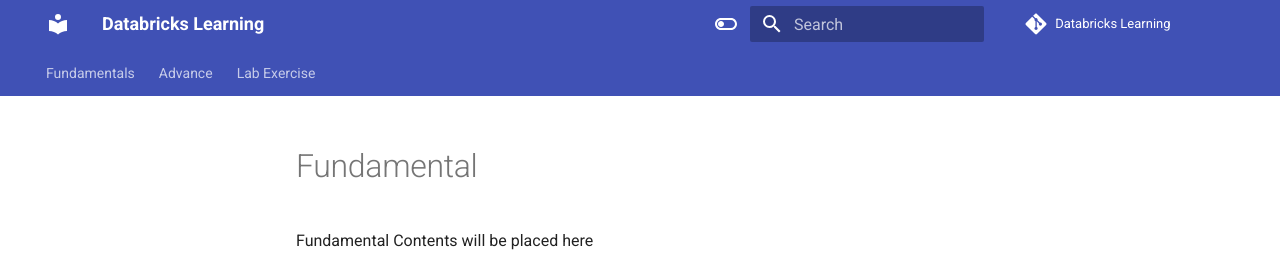
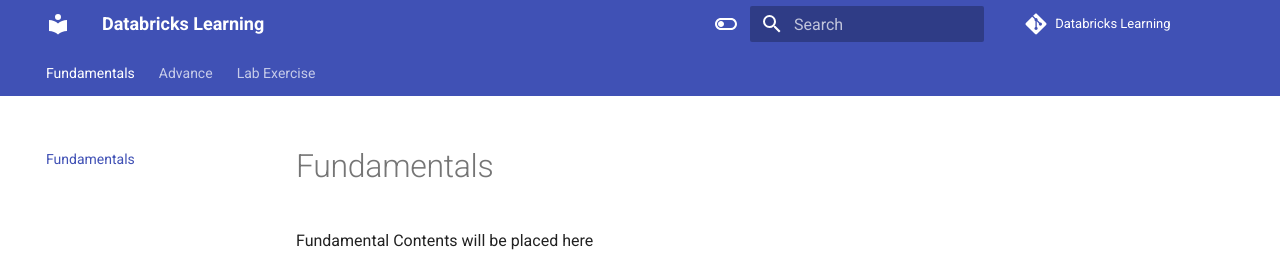
Before and after one commit to GK0209/DatabricksLearning, an MkDocs documentation site: the page built from docs/fundamental/fundamental.md, in a window 1280 px wide. Shown: the top 267 px of the page. Built offline with MkDocs 1.6.1 and Material for MkDocs 9.7.7, drawn with Linux system fonts in a browser that asks for light colours; comment, search, counter and statistics services are not loaded; part of the change alters nothing that is shown.

Commit message:
updated mkdocs fundamental

```diff
--- a/mkdocs.yml
+++ b/mkdocs.yml
@@ -69,6 +69,6 @@ markdown_extensions:
         alternate_style: true
 
 nav:
-    - Fundamentals: fundamentals/fundamentals.md
+    - Fundamentals: fundamental/fundamental.md
     - Advance: advance/advance.md
     - Lab Exercise: lab/exercise.md
```
